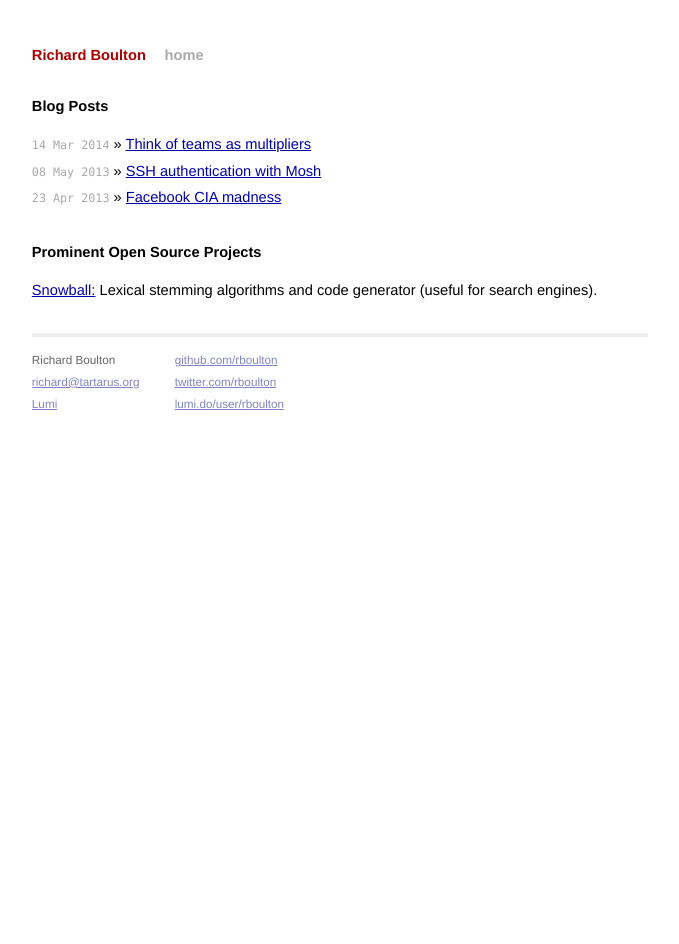
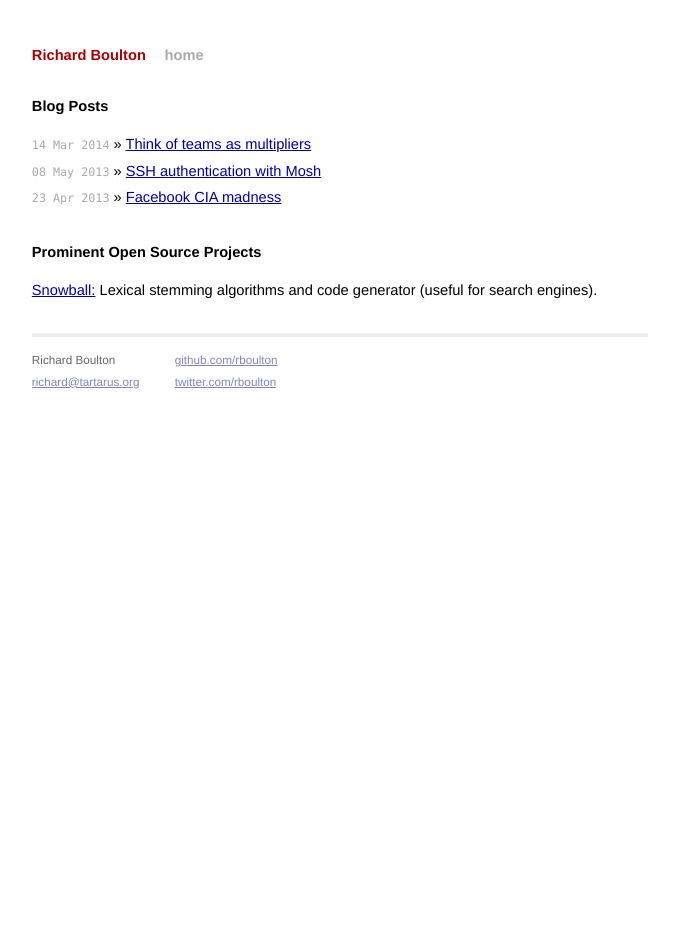
Before and after one commit to rboulton/rboulton.github.io, a Jekyll site: the page built from index.html, in a window 1280 px wide. Shown: the whole page, without its empty margins (300-979 px from the left). Built offline with Jekyll 4.4.1, drawn with Linux system fonts in a browser that asks for light colours; Markdown is read by kramdown in place of the engine named in the settings.

Commit message:
Remove Lumi links

```diff
--- a/_layouts/default.html
+++ b/_layouts/default.html
@@ -42,14 +42,12 @@
       <p>
         Richard Boulton<br/>
         <a href="mailto:richard@tartarus.org">richard@tartarus.org</a><br/>
-        <a href="https://lumi.do/">Lumi</a><br/>
       </p>
     </div>
     <div class="contact">
       <p>
         <a href="http://github.com/rboulton/">github.com/rboulton</a><br/>
         <a href="http://twitter.com/rboulton/">twitter.com/rboulton</a><br/>
-        <a href="https://lumi.do/user/rboulton/">lumi.do/user/rboulton</a><br/>
       </p>
     </div>
   </div>
```
